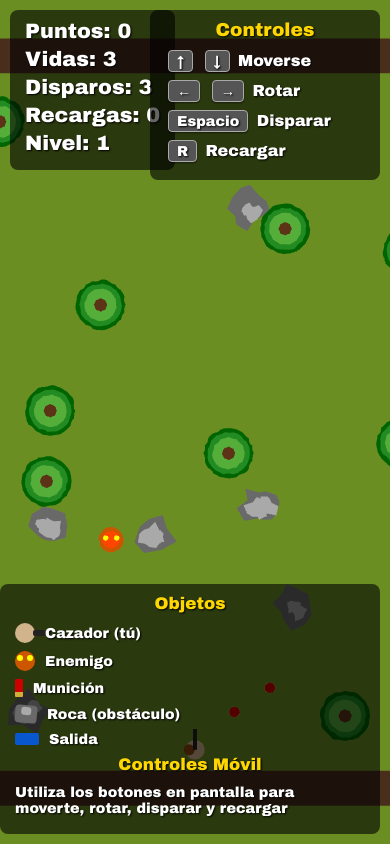
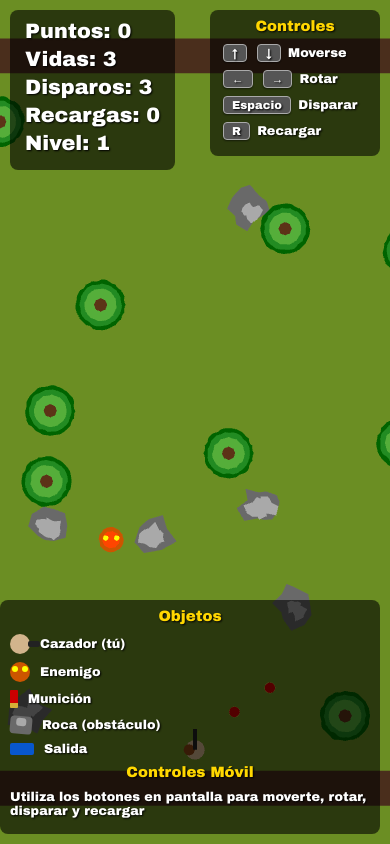
Before and after one commit to CJavierSaldana/cazadores-de-la-selva, a plain HTML site: page index.html in a window 390 px wide. Drawn offline with nearby package versions, Linux system fonts and the light colour scheme; animation ran at ten frames a second.

Commit message:
Add mobile container and responsive styles (#9)
* Resolve CSS merge conflict

* Fix merge conflict and keep responsive mobile controls

```diff
--- a/index.html
+++ b/index.html
@@ -30,6 +30,12 @@
 
     <style>
         body { margin: 0; overflow: hidden; background-color: #2A4A2A; /* Slightly darker green */ }
+        #game-container {
+            position: relative;
+            width: 100vw;
+            height: 100vh;
+            overflow: hidden;
+        }
         canvas { display: block; }
         #ui {
             position: absolute;
@@ -262,8 +268,23 @@
             border-radius: 6px;
             font-size: 1.2em;
             user-select: none;
+            touch-action: none;
             line-height: 50px;
             text-align: center;
+        }
+
+        /* Smaller UI on narrow screens */
+        @media (max-width: 768px) {
+            #controls, #legend {
+                font-size: 0.8em;
+                padding: 8px 10px;
+                min-width: 150px;
+            }
+            .mobile-btn {
+                width: 40px;
+                height: 40px;
+                line-height: 40px;
+            }
         }
     </style>
 
@@ -279,6 +300,7 @@
     <audio id="audio-pasos" src="sounds/Pasos_del_Jugador.m4a" preload="auto"></audio>
 </head>
 <body>
+    <div id="game-container">
     <div id="ui">
         <div id="score">Puntos: 0</div>
         <div id="lives">Vidas: 3</div>
@@ -324,6 +346,7 @@
     </div>
 
     <div id="damage-overlay"></div>
+    </div> <!-- game-container -->
 
     <script src="https://cdnjs.cloudflare.com/ajax/libs/three.js/r128/three.min.js"></script>
 
@@ -388,6 +411,7 @@
         let exits = []; // Meshes
 
         // --- UI Elements ---
+        const gameContainer = document.getElementById('game-container');
         const scoreUI = document.getElementById('score');
         const livesUI = document.getElementById('lives');
         const shotsUI = document.getElementById('shots');
@@ -479,7 +503,7 @@
             // Renderer
             renderer = new THREE.WebGLRenderer({ antialias: true });
             renderer.setSize(window.innerWidth, window.innerHeight);
-            document.body.appendChild(renderer.domElement);
+            gameContainer.appendChild(renderer.domElement);
 
             // Create map border first (visually behind other objects)
             createMapBorder();
```
